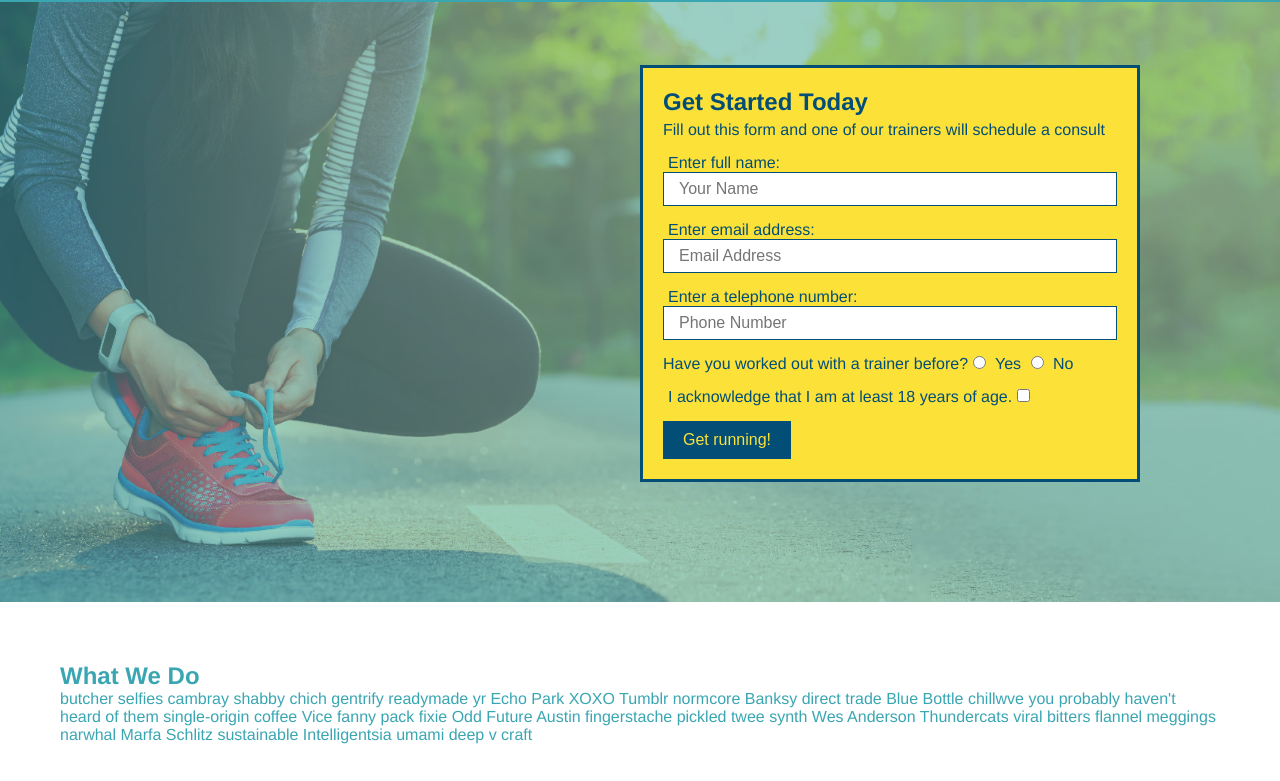
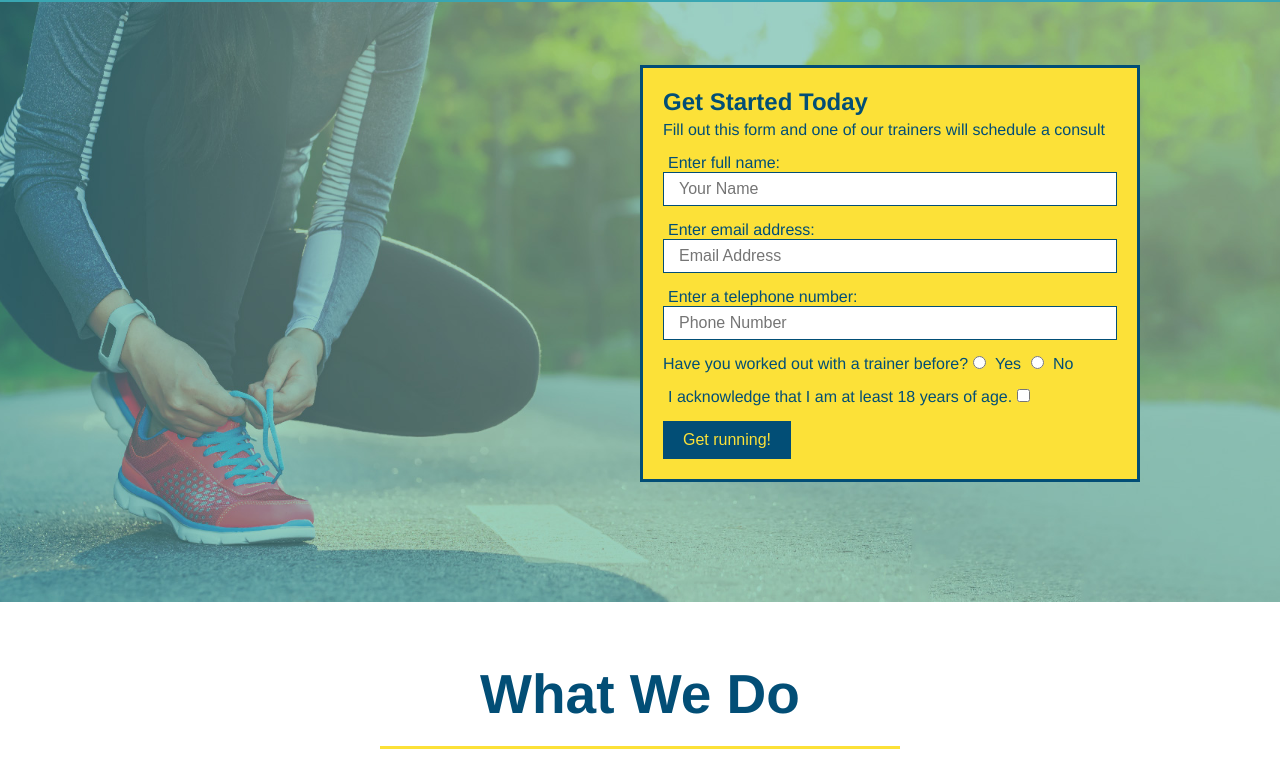
Before and after one commit to hmailahn/run-buddy, a plain HTML site: page index.html in a window 1280 px wide. Shown: the part 80-861 px from the top of the page. Drawn offline with Linux system fonts and the light colour scheme.

Commit message:
intro layout and design

```diff
--- a/assets/css/style.css
+++ b/assets/css/style.css
@@ -120,3 +120,25 @@ section {
     font-size: 16px;
 }
 /* Hero Style End */
+
+.intro {
+    text-align: center;
+}
+
+.intro h2 {
+    font-size: 55px;
+    color: #024e76;
+    margin-bottom: 35px;
+    padding: 0 100px 20px 100px;
+    border-bottom: 3px solid;
+    border-color: #fce138;
+    display: inline-block;
+}
+
+.intro p {
+    line-height: 1.7;
+    color: #39a6b2;
+    width: 80%;
+    font-size: 20px;
+    margin: 0 auto;
+}
```
